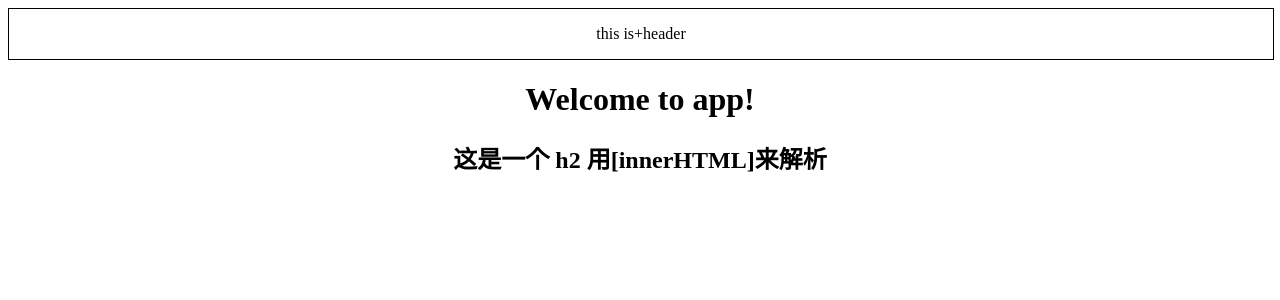
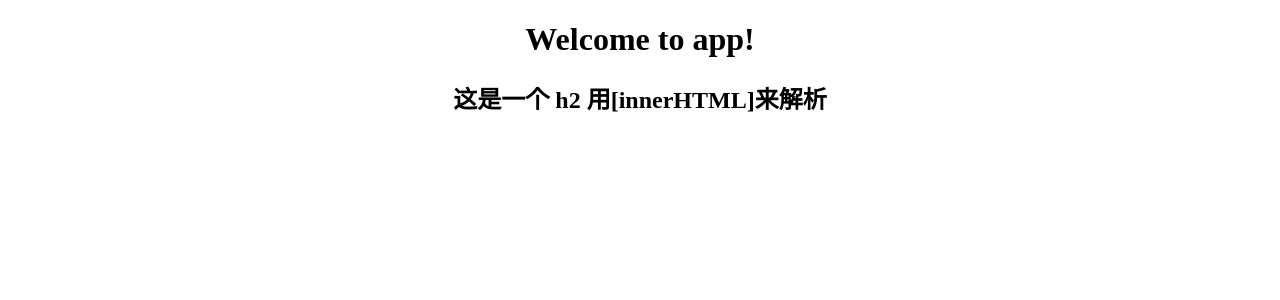
Before and after one commit to caihech/ng6_webapp, an Angular app in the folder myApp/: page / in a window 1280 px wide. Shown: the top 300 px of the page. Built offline with nearby package versions, Linux system fonts and the light colour scheme.

Commit message:
ng g component components/header

```diff
--- a/myApp/src/app/app.component.html
+++ b/myApp/src/app/app.component.html
@@ -1,5 +1,7 @@
 <!--The content below is only a placeholder and can be replaced.-->
-<app-header></app-header>
+
+
+
 
 
 <div style="text-align:center">
--- a/myApp/src/app/components/news/news.component.html
+++ b/myApp/src/app/components/news/news.component.html
@@ -1,3 +1,6 @@
+<app-header></app-header>
+
+
 <p>
   news works!
 </p>
```
